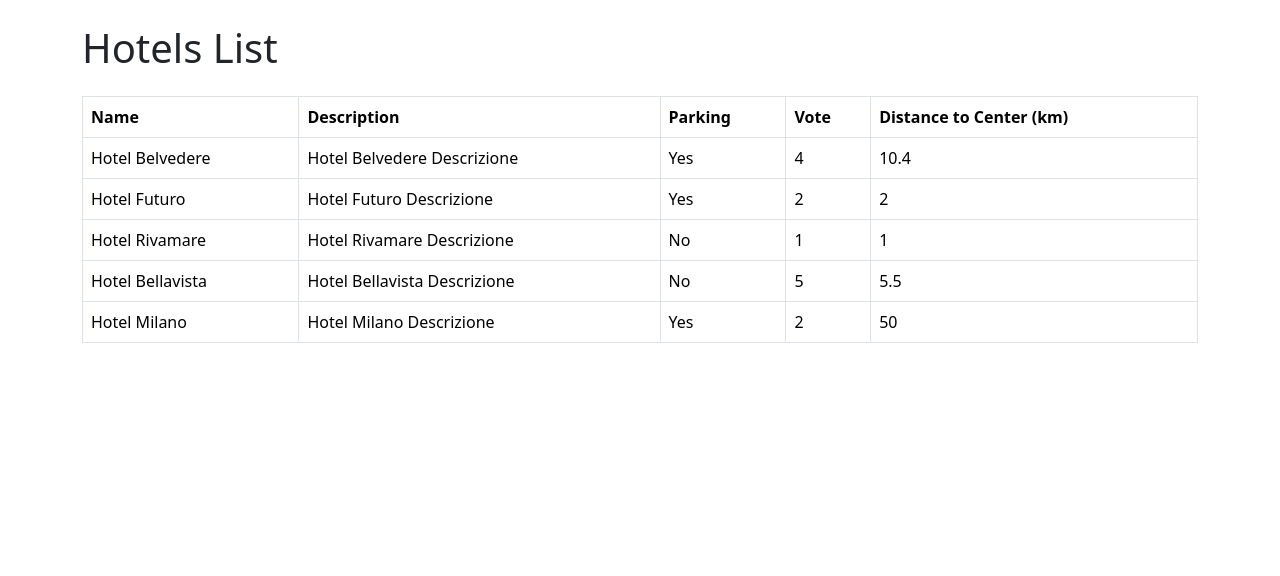
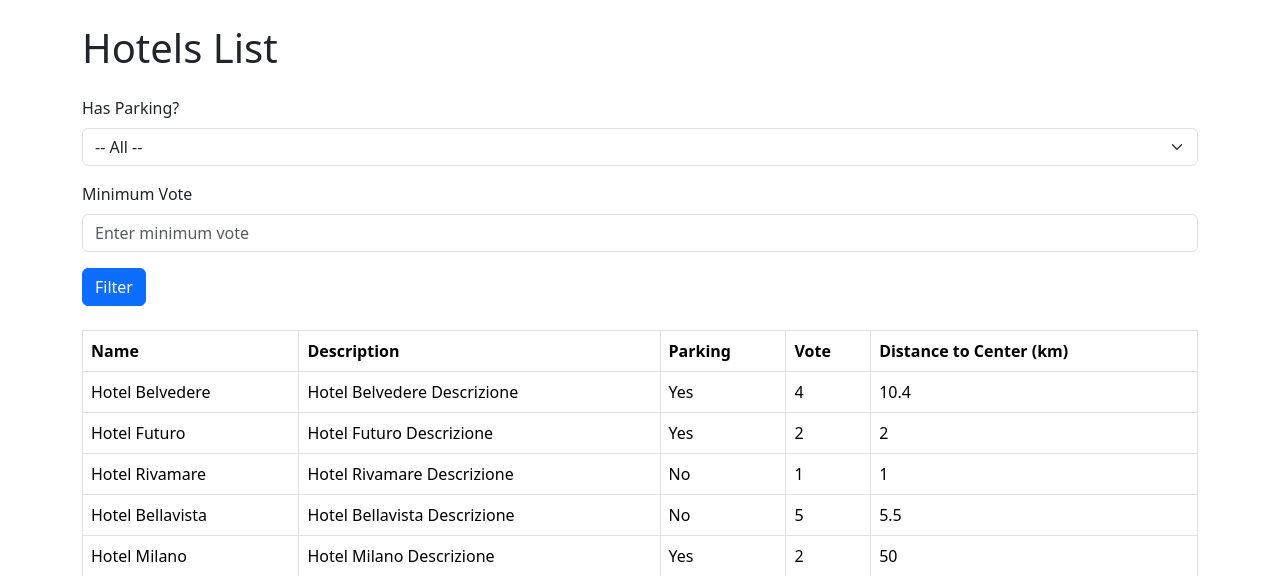
Before and after one commit to B0G0N1/php-hotel, a PHP site: page / in a window 1280 px wide. Shown: the top 576 px of the page. Run offline with PHP 8.4, Linux system fonts and the light colour scheme.

Commit message:
[FEAT] Add filter parameters

```diff
--- a/index.php
+++ b/index.php
@@ -10,6 +10,24 @@
 <body>
 <div class="container">
     <h1 class="my-4">Hotels List</h1>
+
+    <!-- Form di filtraggio -->
+    <form method="GET" class="mb-4">
+        <div class="mb-3">
+            <label for="parking" class="form-label">Has Parking?</label>
+            <select name="parking" id="parking" class="form-select">
+                <option value="">-- All --</option>
+                <option value="1">Yes</option>
+                <option value="0">No</option>
+            </select>
+        </div>
+        <div class="mb-3">
+            <label for="vote" class="form-label">Minimum Vote</label>
+            <input type="number" name="vote" id="vote" class="form-control" min="1" max="5" step="1" placeholder="Enter minimum vote">
+        </div>
+        <button type="submit" class="btn btn-primary">Filter</button>
+    </form>
+
     <table class="table table-bordered">
         <thead>
             <tr>
@@ -61,8 +79,20 @@
             ],
         ];
 
-        // Ciclo per creare le righe della tabella
+        // Filtri
+        $filter_parking = isset($_GET['parking']) ? $_GET['parking'] : '';
+        $filter_vote = isset($_GET['vote']) ? (int)$_GET['vote'] : 0;
+
         foreach ($hotels as $hotel) {
+            // Verifica filtro parcheggio
+            if ($filter_parking !== '' && $hotel['parking'] != (bool)$filter_parking) {
+                continue;
+            }
+            // Verifica filtro voto
+            if ($filter_vote > 0 && $hotel['vote'] < $filter_vote) {
+                continue;
+            }
+
             echo "<tr>";
             echo "<td>{$hotel['name']}</td>";
             echo "<td>{$hotel['description']}</td>";
```
